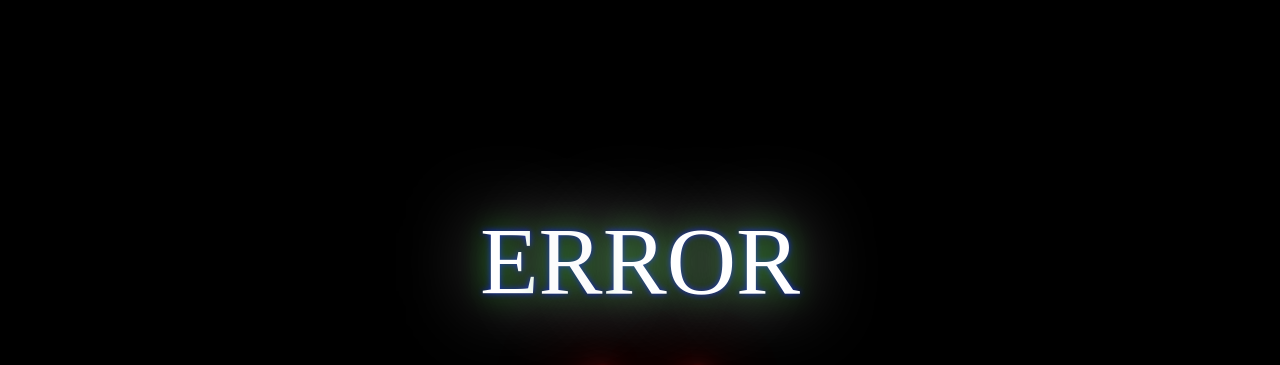
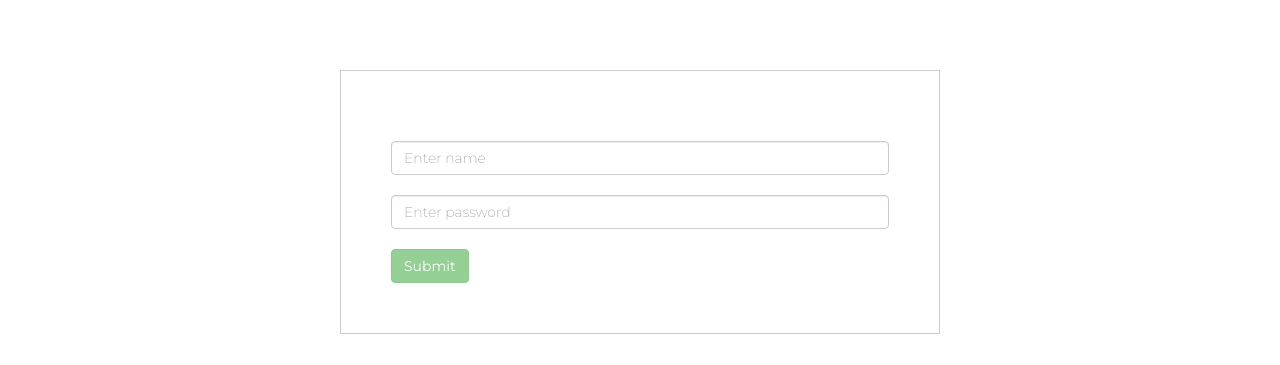
Before and after one commit to bhupinderkumarbl/app, an Angular app: page /admin in a window 1280 px wide. Before the commit this address had no page. Shown: the part 421-786 px from the top of the page. Built offline with nearby package versions, Linux system fonts and the light colour scheme.

Commit message:
form changes

```diff
--- /dev/null
+++ b/src/app/admin/admin.component.ts
@@ -0,0 +1,23 @@
+/**
+ * Created by bk on 9/21/2017.
+ */
+import {Component} from '@angular/core'
+
+@Component({
+    selector: 'home-app',
+    templateUrl: 'admin.html',
+    styleUrls: ['component.css']
+})
+export class AdminComponent {
+    onSubmit(formData) {
+
+        if(formData.valid) {
+            // console.log(formData.value);
+            alert("dfdfd")
+        }
+    }
+
+
+
+
+}
--- /dev/null
+++ b/src/app/admin/admin.html
@@ -0,0 +1,18 @@
+<div class="container">
+    <form #form="ngForm" novalidate (ngSubmit)="onSubmit(formData)">
+        <div class="form-group">
+            <!--<label for="name">Name</label>-->
+            <input #firstName minlength="5" type="text" required class="form-control" [(ngModel)]="form.firstName"
+                   name="firstName" placeholder="Enter name "/>
+            <div *ngIf="firstName.ng-invalid" class="danger">First name is required</div>
+        </div>
+        <div class="form-group">
+            <!--<label for="name">Name</label>-->
+            <input #password minlength="5" type="password" required class="form-control" [(ngModel)]="form.password"
+                   name="password" placeholder="Enter password "/>
+            <div *ngIf="firstName.ng-invalid" class="danger">First name is required</div>
+        </div>
+        <button [disabled]="form.invalid" type="submit" class="btn btn-success">Submit</button>
+    </form>
+
+</div>
--- /dev/null
+++ b/src/app/admin/component.css
@@ -0,0 +1,8 @@
+form{
+    width:600px; margin: 100px auto;
+    border:1px solid #ccc;
+    padding: 50px
+}
+input{
+    margin: 20px 0;
+}
--- a/src/app/app.module.ts
+++ b/src/app/app.module.ts
@@ -7,6 +7,7 @@ import {Routes, RouterModule} from '@angular/router';
 import {notFound} from './404/404';
 import {ArshareModule} from './includes/ar-share.module';
 import {ContactComponent} from './contact/contact.component';
+import {AdminComponent} from './admin/admin.component';
 import {FormsModule, ReactiveFormsModule}   from '@angular/forms';
 import {PopUpService} from './app.service';
 
@@ -17,6 +18,8 @@ const routes: Routes = [
 
     {
         path: 'contact', component: ContactComponent,},
+    {
+        path: 'admin', component: AdminComponent,},
     {
         path: 'about', component: AboutComponent,
         children: [
@@ -33,6 +36,7 @@ const routes: Routes = [
         HomeComponent,
         AboutComponent,
         ContactComponent,
+        AdminComponent,
         notFound,
 
 
```
